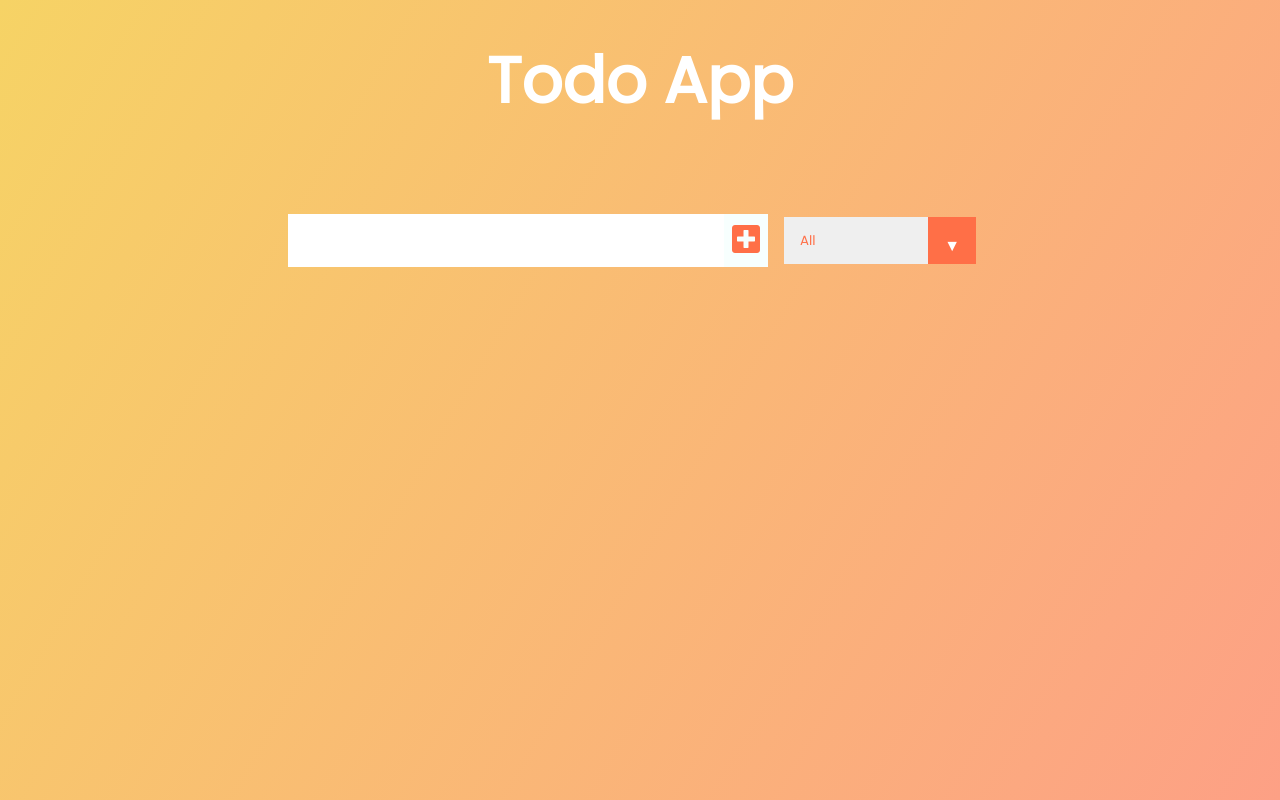
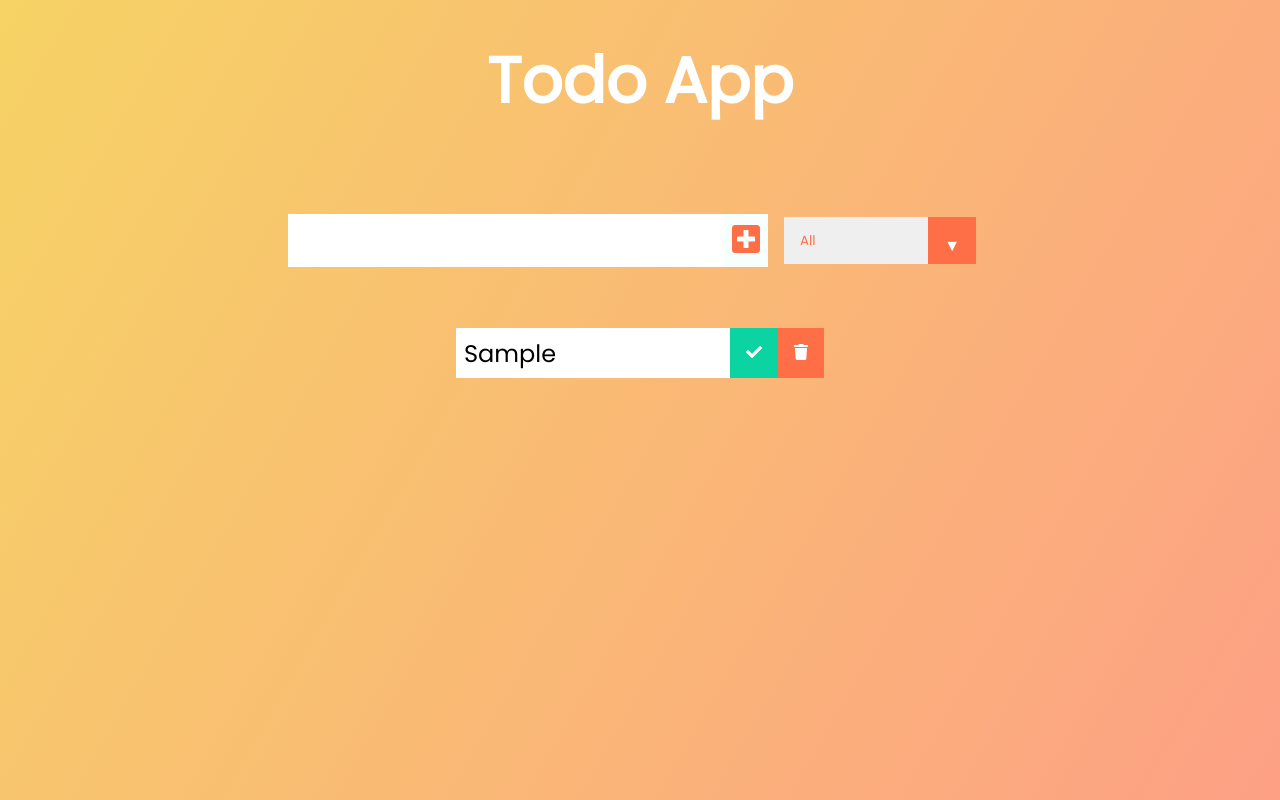
Before and after one commit to Fred011/todo-app, a React (Create React App) app: page / in a window 1280 px wide. Both pictures are taken after typing "Sample" into the empty fields and a click on the button 746 px from the left and 240 px from the top of the page. Built offline with nearby package versions, Linux system fonts and the light colour scheme.

Commit message:
todo component

```diff
--- a/src/App.js
+++ b/src/App.js
@@ -12,7 +12,7 @@
         <h1>Todo App</h1>
       </header>
       <Form setInputText={setInputText} inputText={inputText} setTodos={setTodos} todos={todos} />
-      <TodoList />
+      <TodoList todos={todos} />
     </div>
   );
 }
--- /dev/null
+++ b/src/components/Todo.js
@@ -0,0 +1,13 @@
+import React, { Component } from 'react';
+
+const Todo = ({text}) => {
+    return (
+        <div className="todo">
+            <li className="todo-item">{text}</li>
+            <button className="complete-btn"><i className="fas fa-check"></i></button>
+            <button className="trash-btn"><i className="fas fa-trash"></i></button>
+        </div>
+    );
+}
+
+export default Todo;
--- a/src/components/TodoList.js
+++ b/src/components/TodoList.js
@@ -1,9 +1,14 @@
 import React from "react";
+import Todo from "./Todo";
 
-const TodoList = () => {
+const TodoList = ({todos}) => {
   return (
     <div className="todo-container">
-      <ul className="todo-list"></ul>
+      <ul className="todo-list">
+        {todos.map((todo) => (
+          <Todo text={todo.text} key={todo.id} />
+        ))}
+      </ul>
     </div>
   );
 };
```
